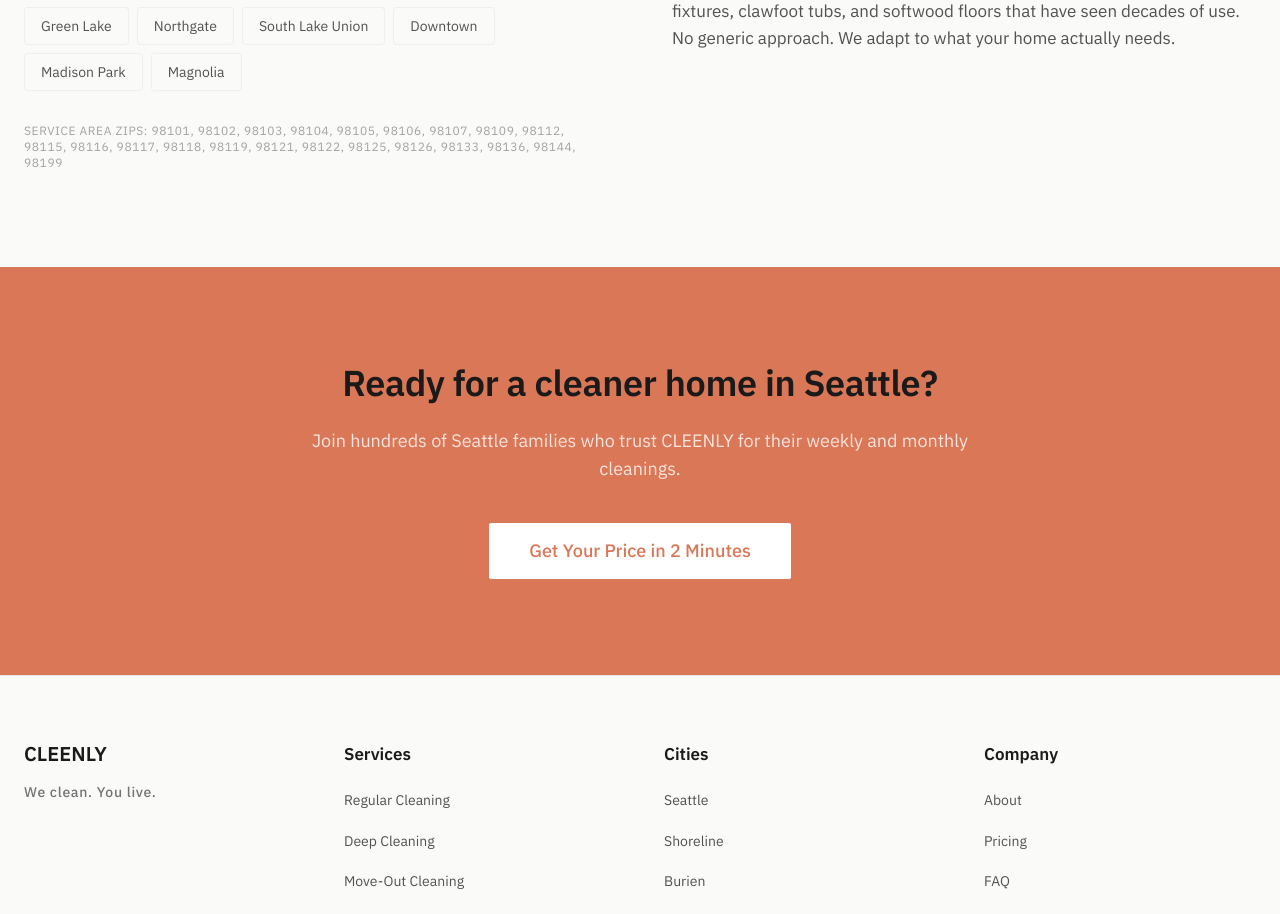
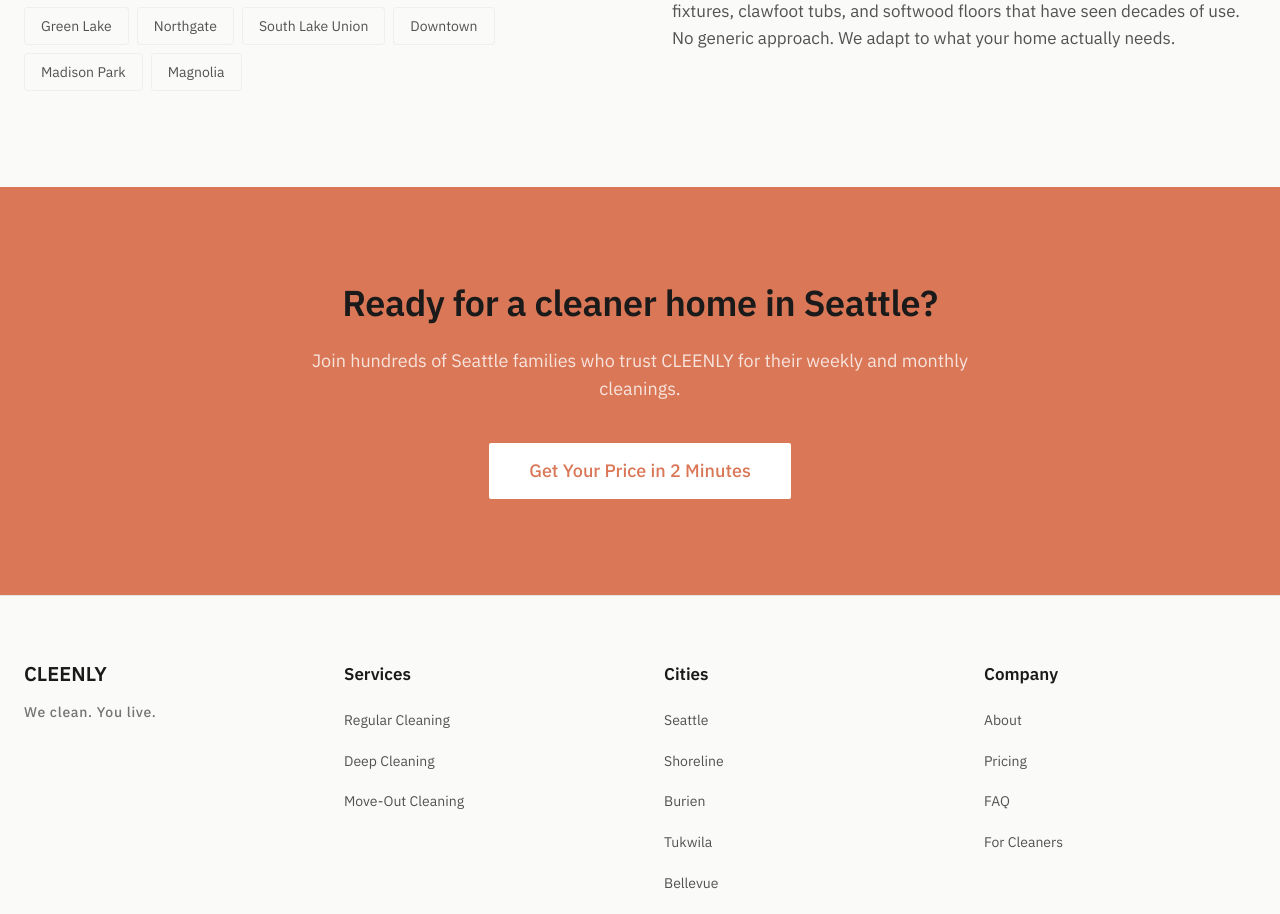
Before and after one commit to post-meta/cleenly, a Next.js app: page /seattle in a window 1280 px wide. Shown: the part 2040-2954 px from the top of the page. Built offline with nearby package versions, Linux system fonts and the light colour scheme.

Commit message:
fix: remove ZIP codes display from city pages
Remove visual display of service area ZIP codes on /[city] pages.
ZIP data remains in cities.ts for schema markup but no longer
creates visual noise on the UI since neighborhoods already
show service coverage.

```diff
--- a/app/[city]/page.tsx
+++ b/app/[city]/page.tsx
@@ -132,9 +132,6 @@ export default async function CityPage({ params }: PageProps) {
                                     </Link>
                                 ))}
                             </div>
-                            <p className="mt-8 text-xs text-gray-400 tracking-wider uppercase">
-                                Service Area ZIPs: {city.zipCodes.join(', ')}
-                            </p>
                         </div>
 
                         <div>
```
